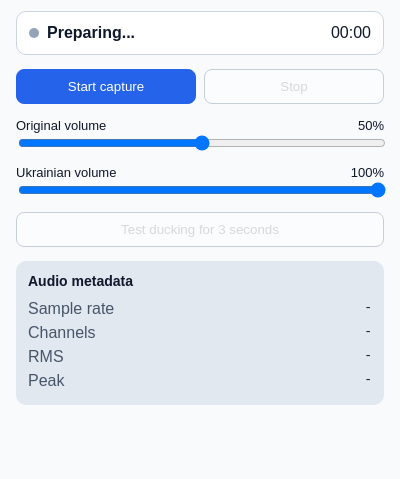
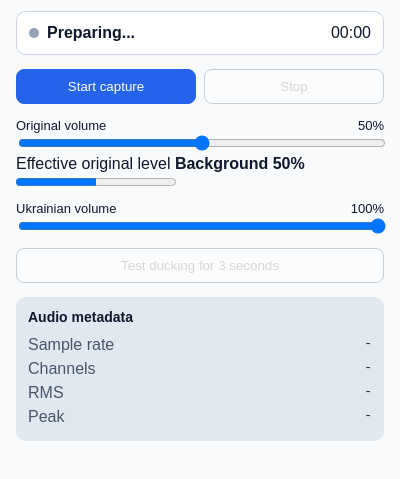
Before and after one commit to kolemasakar/VoiceBridge, a browser extension: page src/browser_extension/popup.html in a window 400 px wide. Shown: the part 67-546 px from the top of the page. Drawn offline with Linux system fonts and the light colour scheme.

Commit message:
Add visual ducking indicator to capture prototype

```diff
--- a/src/browser_extension/popup.html
+++ b/src/browser_extension/popup.html
@@ -31,6 +31,14 @@
         </label>
         <input id="original-volume" type="range" min="0" max="100" value="50">
 
+        <div class="effective-level">
+          <div>
+            <span>Effective original level</span>
+            <strong id="effective-label">Background 50%</strong>
+          </div>
+          <progress id="effective-volume" max="100" value="50"></progress>
+        </div>
+
         <label for="ukrainian-volume">
           <span>Ukrainian volume</span>
           <output id="ukrainian-value">100%</output>
```
